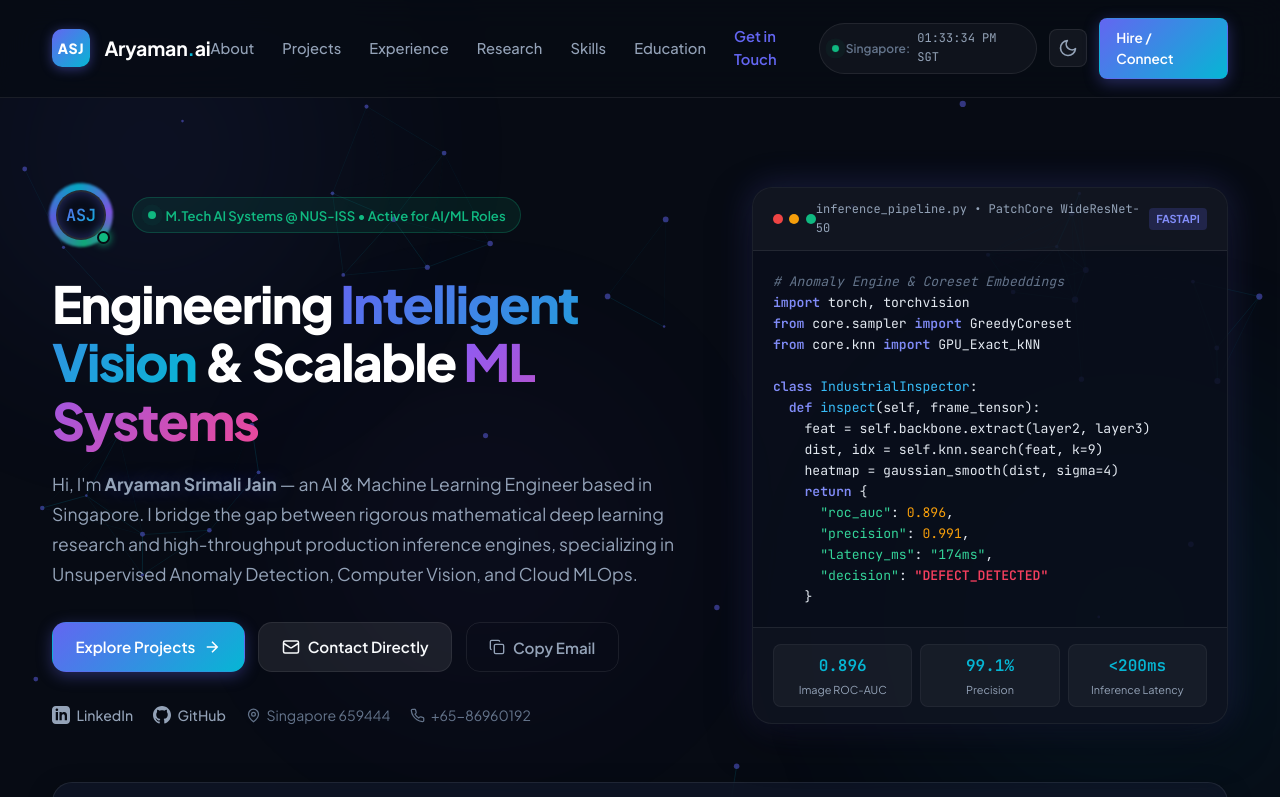
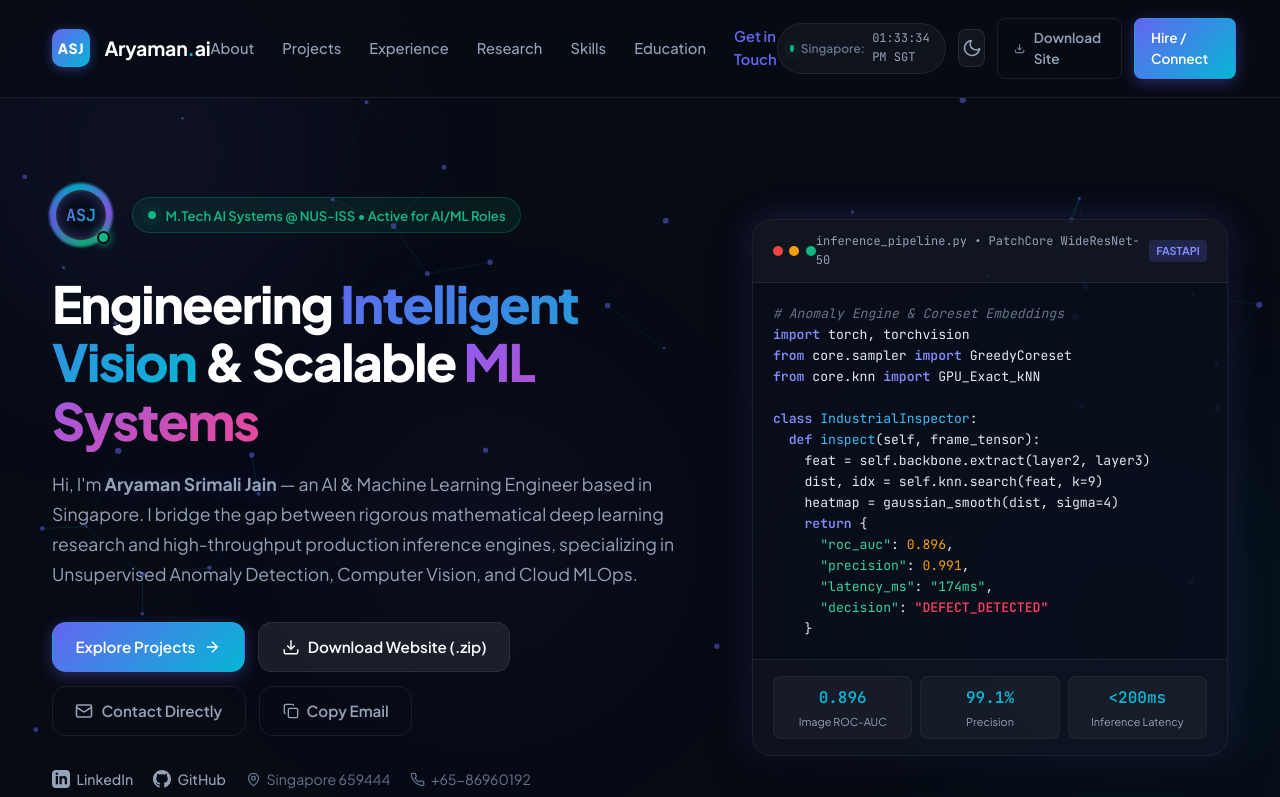
Before and after one commit to aryamancsk/aryamancsk.github.io, a plain HTML site: page index.html in a window 1280 px wide. Shown: the top 797 px of the page. Drawn offline with Linux system fonts and the light colour scheme.

Commit message:
Add direct 1-click website zip download link across header, hero, and footer

```diff
--- a/index.html
+++ b/index.html
@@ -78,6 +78,12 @@
           </svg>
         </button>
 
+        <!-- Download Website Button in Header -->
+        <a href="aryaman-portfolio.zip" download="Aryaman-Srimali-Jain-Portfolio.zip" class="btn btn-sm btn-ghost hide-mobile download-link" title="Download Complete Website Source (.zip)">
+          <svg width="15" height="15" viewBox="0 0 24 24" fill="none" stroke="currentColor" stroke-width="2"><path d="M21 15v4a2 2 0 0 1-2 2H5a2 2 0 0 1-2-2v-4"/><polyline points="7 10 12 15 17 10"/><line x1="12" y1="15" x2="12" y2="3"/></svg>
+          <span>Download Site</span>
+        </a>
+
         <a href="#contact" class="btn btn-sm btn-primary hide-mobile">Hire / Connect</a>
 
         <button id="mobile-nav-toggle" class="mobile-toggle" aria-label="Toggle Navigation Menu">
@@ -127,7 +133,11 @@
               <span>Explore Projects</span>
               <svg width="18" height="18" viewBox="0 0 24 24" fill="none" stroke="currentColor" stroke-width="2"><path d="M5 12h14M12 5l7 7-7 7"/></svg>
             </a>
-            <a href="mailto:aryamanjain96@gmail.com" class="btn btn-secondary">
+            <a href="aryaman-portfolio.zip" download="Aryaman-Srimali-Jain-Portfolio.zip" class="btn btn-secondary download-link" title="Download Complete Self-Contained Website (.zip)">
+              <svg width="18" height="18" viewBox="0 0 24 24" fill="none" stroke="currentColor" stroke-width="2"><path d="M21 15v4a2 2 0 0 1-2 2H5a2 2 0 0 1-2-2v-4"/><polyline points="7 10 12 15 17 10"/><line x1="12" y1="15" x2="12" y2="3"/></svg>
+              <span>Download Website (.zip)</span>
+            </a>
+            <a href="mailto:aryamanjain96@gmail.com" class="btn btn-ghost">
               <svg width="18" height="18" viewBox="0 0 24 24" fill="none" stroke="currentColor" stroke-width="2"><rect width="20" height="16" x="2" y="4" rx="2"/><path d="m22 7-8.97 5.7a1.94 1.94 0 0 1-2.06 0L2 7"/></svg>
               <span>Contact Directly</span>
             </a>
@@ -1215,6 +1225,7 @@
           <a href="#projects">Projects</a>
           <a href="#experience">Experience</a>
           <a href="#research">Publications</a>
+          <a href="aryaman-portfolio.zip" download="Aryaman-Srimali-Jain-Portfolio.zip" class="download-link">Download Website (.zip)</a>
         </div>
         <div class="footer-group">
           <span class="footer-group-title">Connect</span>
--- a/script.js
+++ b/script.js
@@ -114,6 +114,14 @@ function initCopyButtons() {
           showToast('Failed to copy to clipboard');
         });
       }
+    });
+  });
+
+  // Download notifications for website zip archive
+  const downloadLinks = document.querySelectorAll('.download-link');
+  downloadLinks.forEach(link => {
+    link.addEventListener('click', () => {
+      showToast('Downloading complete website archive (.zip)...');
     });
   });
 }
```
Also changed, not shown: 1 other file.
